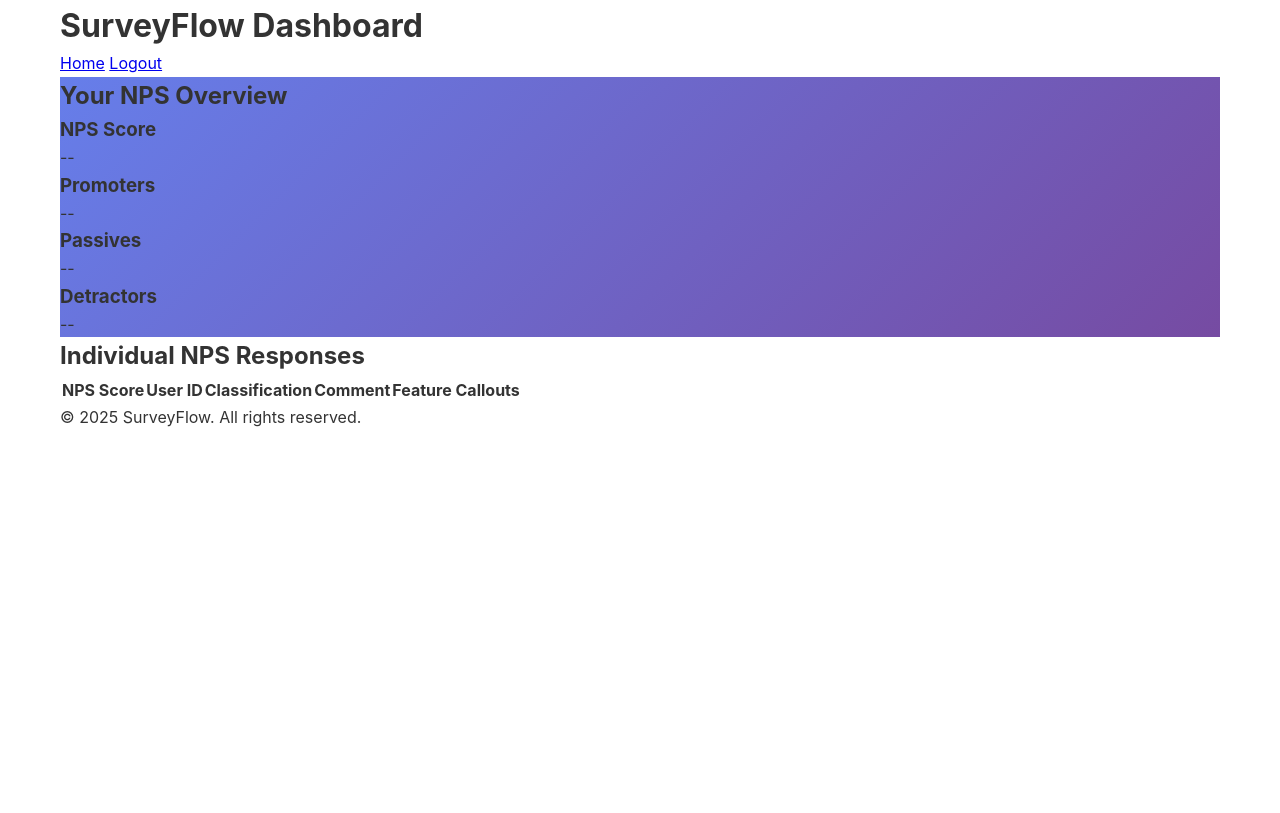
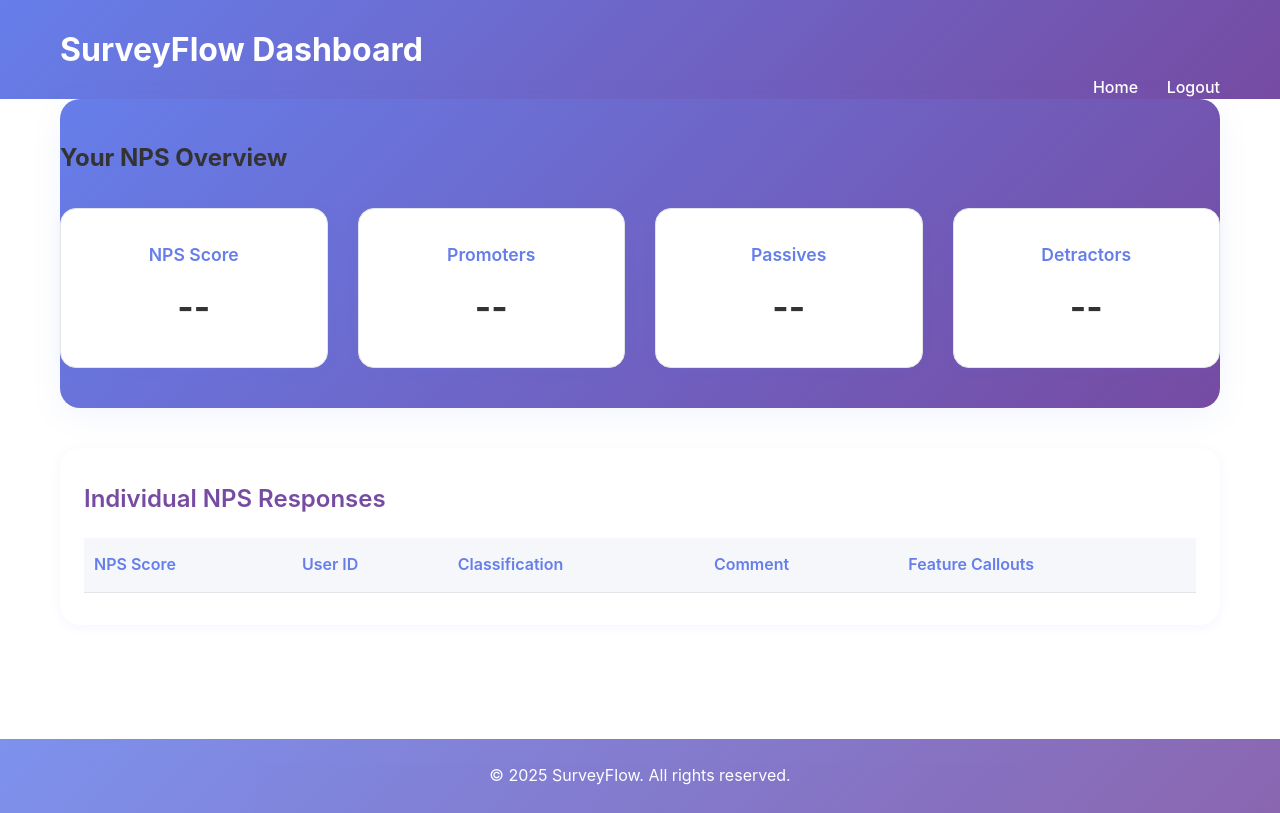
Before and after one commit to djambro44/surveyflow-nps-saas, a website: page dashboard.html in a window 1280 px wide. Drawn offline with Linux system fonts and the light colour scheme; no server answers.

Commit message:
Add dashboard-specific styles for consistent look and feel

```diff
--- a/css/main.css
+++ b/css/main.css
@@ -1,3 +1,117 @@
+/* Dashboard Styles */
+.dashboard-main {
+    padding: 60px 0 40px 0;
+    min-height: 80vh;
+}
+
+.dashboard-metrics {
+    margin-bottom: 40px;
+    padding: 40px 0;
+    border-radius: 20px;
+    box-shadow: 0 8px 32px rgba(102,126,234,0.08);
+}
+
+.metrics-grid {
+    display: grid;
+    grid-template-columns: repeat(auto-fit, minmax(220px, 1fr));
+    gap: 30px;
+    margin-top: 30px;
+}
+
+.metric-card {
+    background: white;
+    border-radius: 16px;
+    box-shadow: 0 2px 12px rgba(102,126,234,0.07);
+    padding: 32px 24px;
+    text-align: center;
+    border: 1px solid #e1e5e9;
+}
+
+.metric-card h3 {
+    font-size: 1.1rem;
+    color: #667eea;
+    margin-bottom: 10px;
+    font-weight: 600;
+}
+
+.metric-value {
+    font-size: 2.2rem;
+    font-weight: 700;
+    color: #333;
+}
+
+.dashboard-table {
+    background: white;
+    border-radius: 20px;
+    box-shadow: 0 2px 12px rgba(102,126,234,0.07);
+    padding: 32px 24px;
+    margin-bottom: 40px;
+}
+
+.dashboard-table h2 {
+    font-size: 1.5rem;
+    color: #764ba2;
+    margin-bottom: 20px;
+    font-weight: 600;
+}
+
+.dashboard-table table {
+    width: 100%;
+    border-collapse: collapse;
+    margin-top: 10px;
+}
+
+.dashboard-table th, .dashboard-table td {
+    padding: 14px 10px;
+    border-bottom: 1px solid #e1e5e9;
+    text-align: left;
+    font-size: 1rem;
+}
+
+.dashboard-table th {
+    background: #f5f7fa;
+    color: #667eea;
+    font-weight: 600;
+}
+
+.dashboard-table tr:last-child td {
+    border-bottom: none;
+}
+
+.site-header, .site-footer {
+    background: linear-gradient(135deg, #667eea 0%, #764ba2 100%);
+    color: white;
+    padding: 24px 0;
+}
+
+.site-header h1 {
+    font-size: 2rem;
+    font-weight: 700;
+    margin-bottom: 0;
+}
+
+.site-header nav {
+    float: right;
+}
+
+.site-header nav a {
+    color: white;
+    text-decoration: none;
+    margin-left: 24px;
+    font-weight: 500;
+    font-size: 1rem;
+    transition: color 0.2s;
+}
+
+.site-header nav a:hover {
+    color: #38ef7d;
+}
+
+.site-footer {
+    text-align: center;
+    font-size: 1rem;
+    opacity: 0.85;
+}
 /* SurveyFlow - Main Stylesheet */
 
 * {
```
